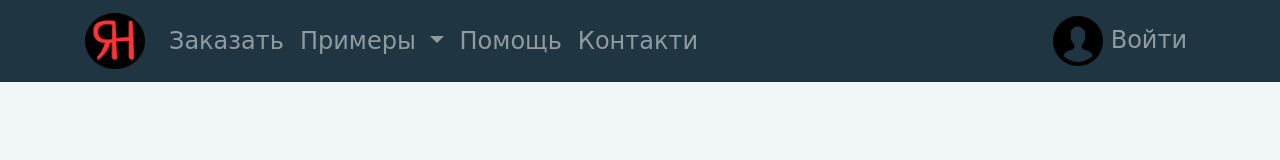
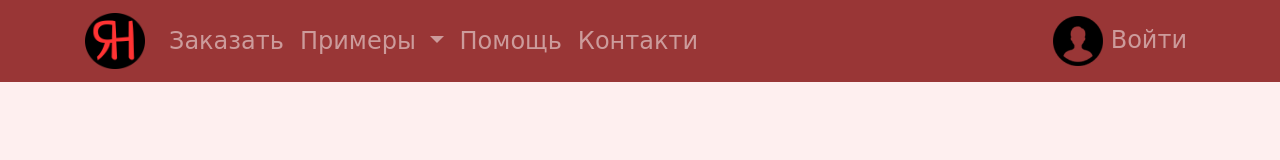
Before and after one commit to andrewtsymbaliuk/yanarmalnyi, a plain HTML site: page index.html in a window 1280 px wide. Drawn offline with nearby package versions, Linux system fonts and the light colour scheme.

Commit message:
pink color

```diff
--- a/styles/main.css
+++ b/styles/main.css
@@ -1,9 +1,9 @@
 body{
-    background: #F0F7F6;
+    background: #FEEFEF;
     height: 2000px;
 }
 nav{
-    background-color: #1F3642;
+    background-color: #993636;
     font-family: 'Amatic SC', cursive;
     font-size: 18pt;
 }
```
